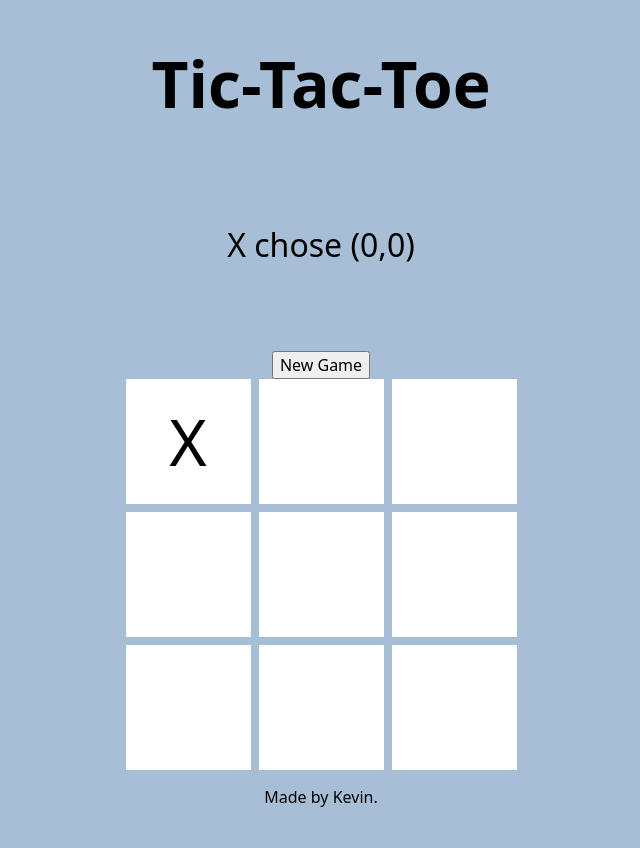
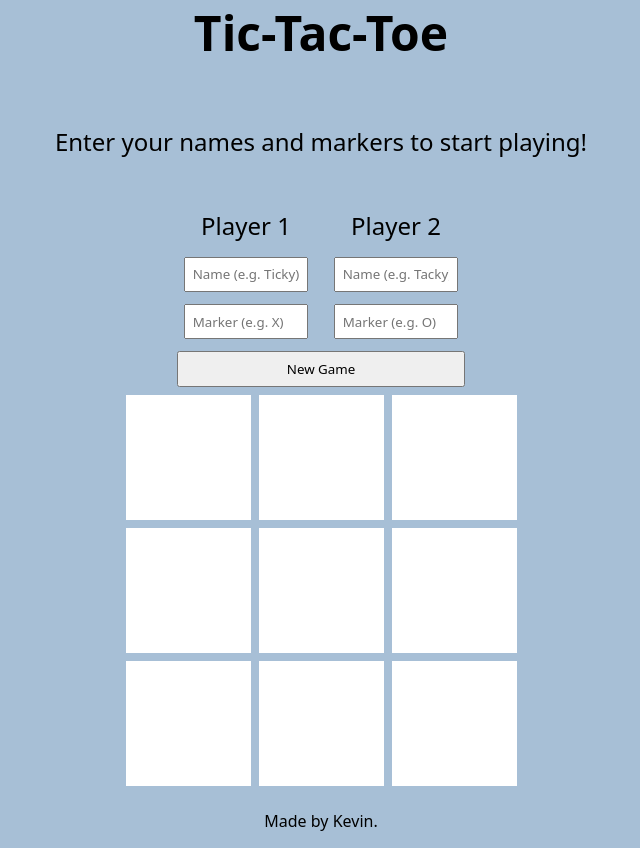
Before and after one commit to kevinwchen/odin-tic-tac-toe, a plain HTML site: page index.html in a window 1280 px wide. Both pictures are taken after a click on the element 507 px from the left and 441 px from the top of the page. Shown: the whole page, without its empty margins (319-959 px from the left). Before the commit the page ends 824 px from the top, so only its background shows below. Drawn offline with Linux system fonts and the light colour scheme.

Commit message:
Refactor for custom player names and markers

```diff
--- a/index.html
+++ b/index.html
@@ -11,11 +11,47 @@
     <body>
         <div class="header">Tic-Tac-Toe</div>
         <div class="info">
-            <div class="announce"></div>
+            <div class="announce">
+                Enter your names and markers to start playing!
+            </div>
             <div class="result"></div>
         </div>
-        <div class="buttons">
-            <button id="newGame-btn">New Game</button>
+        <div class="player-form-container">
+            <form class="player-form" action="submit">
+                <div>Player 1</div>
+                <div>Player 2</div>
+                <input
+                    type="text"
+                    name="player1-name"
+                    id="player1-name"
+                    placeholder="Name (e.g. Ticky)"
+                    required
+                />
+                <input
+                    type="text"
+                    name="player2-name"
+                    id="player2-name"
+                    placeholder="Name (e.g. Tacky)"
+                    required
+                />
+                <input
+                    type="text"
+                    name="player1-marker"
+                    id="player1-marker"
+                    placeholder="Marker (e.g. X)"
+                    required
+                    maxlength="1"
+                />
+                <input
+                    type="text"
+                    name="player2-marker"
+                    id="player2-marker"
+                    placeholder="Marker (e.g. O)"
+                    required
+                    maxlength="1"
+                />
+                <button id="newGame-btn">New Game</button>
+            </form>
         </div>
         <div class="board">
             <div class="tile" data-tile="00" data-row="0" data-col="0"></div>
--- a/script.js
+++ b/script.js
@@ -18,8 +18,8 @@ const gameBoard = (() => {
         }
     }
 
-    const update = (row, col, marker) => {
-        board[row][col] = marker
+    const update = (row, col, player) => {
+        board[row][col] = player.getMarker()
     }
 
     const reset = () => {
@@ -34,7 +34,8 @@ const gameBoard = (() => {
         return board[Number(row)][Number(col)]
     }
 
-    const checkWinner = (marker) => {
+    const checkWinner = (player) => {
+        let marker = player.getMarker()
         let gameWon = false
         for (let i = 0; i < 3; i++) {
             if (
@@ -83,32 +84,56 @@ const gameBoard = (() => {
 })()
 
 // Player factory function
-const Player = (marker) => {
+const Player = (playerName, playerMarker) => {
+    let name = playerName
+    let marker = playerMarker
+
+    const setName = (newName) => {
+        name = newName
+    }
+
+    const setMarker = (newMarker) => {
+        marker = newMarker
+    }
+    const getName = () => name
+    const getMarker = () => marker
+
     return {
-        marker,
+        setName,
+        setMarker,
+        getName,
+        getMarker,
     }
 }
 
 // Display module, controls the DOM
 const displayController = (() => {
+    const showForm = () => {
+        playerFormContainer.style.display("block")
+    }
+
+    const hideForm = () => {
+        playerFormContainer.style.display("none")
+    }
+
     const reset = () => {
         tiles.forEach((tile) => {
             tile.textContent = ""
         })
-        announce.textContent = "Let's play!"
+        announce.textContent = `Let's play! ${player1.getName()} moves first.`
         result.textContent = ""
     }
 
-    const update = (row, col, marker) => {
+    const update = (row, col, player) => {
         let tileToUpdate = document.querySelector(
             `[data-tile="${String(row) + String(col)}"]`
         )
-        tileToUpdate.textContent = marker
-        announce.textContent = `${marker} chose (${row},${col})`
+        tileToUpdate.textContent = player.getMarker()
+        announce.textContent = `${player.getName()} chose (${row},${col})`
     }
 
-    const winner = (marker) => {
-        result.textContent = `${marker} wins, congratulations!`
+    const winner = (name) => {
+        result.textContent = `${name} wins, congratulations!`
     }
 
     const tie = () => {
@@ -116,6 +141,8 @@ const displayController = (() => {
     }
 
     return {
+        showForm,
+        hideForm,
         reset,
         update,
         winner,
@@ -125,40 +152,37 @@ const displayController = (() => {
 
 // Game module, high level controller of game flow
 const game = (() => {
-    const marker1 = "X"
-    const marker2 = "O"
-
-    const player1 = Player(marker1)
-    const player2 = Player(marker2)
-
     let currentPlayer
 
     const newGame = () => {
         gameBoard.reset()
         displayController.reset()
-        currentPlayer = player1.marker
+        currentPlayer = player1
         console.log("Ready to play!")
     }
 
     const changePlayer = () => {
-        currentPlayer === player1.marker
-            ? (currentPlayer = player2.marker)
-            : (currentPlayer = player1.marker)
+        currentPlayer === player1
+            ? (currentPlayer = player2)
+            : (currentPlayer = player1)
     }
 
     const takeTurn = (row, col) => {
-        if (gameBoard.getTile(row, col) === "") {
+        if (currentPlayer === undefined) {
+            console.log("No players set up.")
+        } else if (gameBoard.getTile(row, col) === "") {
             gameBoard.update(row, col, currentPlayer)
             displayController.update(row, col, currentPlayer)
 
             if (gameBoard.checkWinner(currentPlayer)) {
-                displayController.winner(currentPlayer)
-                console.log(`${currentPlayer} wins, congratulations!`)
+                displayController.winner(currentPlayer.getName())
+                console.log(`${currentPlayer.getName()} wins, congratulations!`)
             } else if (gameBoard.checkTie()) {
                 displayController.tie()
                 console.log("No winner, tie game.")
             } else {
                 changePlayer()
+                console.log("here")
             }
         } else {
             console.log(
@@ -182,10 +206,28 @@ const game = (() => {
 const newGameBtn = document.querySelector("#newGame-btn")
 const announce = document.querySelector(".announce")
 const result = document.querySelector(".result")
+const playerFormContainer = document.querySelector(".player-form-container")
+const playerForm = document.querySelector(".player-form")
 const tiles = document.querySelectorAll(".tile")
 
-newGameBtn.addEventListener("click", () => {
-    game.newGame()
+const player1 = Player("Player 1", "X")
+const player2 = Player("Player 2", "O")
+
+newGameBtn.addEventListener("click", (event) => {
+    let name1 = document.getElementById("player1-name").value
+    let name2 = document.getElementById("player2-name").value
+    let marker1 = document.getElementById("player1-marker").value
+    let marker2 = document.getElementById("player2-marker").value
+    if (name1 !== "" && name2 !== "" && marker1 !== "" && marker2 !== "") {
+        console.log("New game starting...")
+        player1.setName(name1)
+        player2.setName(name2)
+        player1.setMarker(marker1)
+        player2.setMarker(marker2)
+        game.newGame()
+        playerForm.reset()
+    }
+    event.preventDefault()
 })
 
 tiles.forEach((tile) => {
@@ -196,4 +238,9 @@ tiles.forEach((tile) => {
     })
 })
 
-game.newGame()
+// Build the logic that checks for when the game is over! Should check for 3-in-a-row and a tie.
+// Clean up the interface to allow players to put in their names, include a button to start/restart the game and add a display element that congratulates the winning player!
+// Optional - If you’re feeling ambitious create an AI so that a player can play against the computer!
+// Start by just getting the computer to make a random legal move.
+// Once you’ve gotten that, work on making the computer smart. It is possible to create an unbeatable AI using the minimax algorithm (read about it here, some googling will help you out with this one)
+// If you get this running definitely come show it off in the chatroom. It’s quite an accomplishment!
--- a/style.css
+++ b/style.css
@@ -10,7 +10,7 @@
 
 body {
     display: grid;
-    grid-template-rows: auto 10em auto 1fr auto;
+    grid-template-rows: auto auto auto 1fr auto;
     justify-content: center;
     align-content: center;
     margin: 0;
@@ -25,18 +25,39 @@ body > * {
 }
 
 .header {
-    font-size: 4em;
+    font-size: 3em;
     padding: 1em 0;
     font-weight: bold;
 }
 
 .info {
-    font-size: 2em;
-    padding: 1em;
+    display: grid;
+    justify-items: center;
+    font-size: 1.5em;
+    padding: 0.5em 0;
+    height: 3em;
 }
 
-button {
-    font-size: 1em;
+.announce {
+}
+
+.player-form {
+    grid-template-columns: 1fr 1fr;
+    display: grid;
+    grid-auto-rows: 1fr;
+    gap: 0.5em;
+    font-size: 1.5em;
+    width: 12em;
+}
+
+input {
+    width: 8em;
+    padding: 0.5em;
+    justify-self: center;
+}
+
+#newGame-btn {
+    grid-column: 1 / 3;
 }
 
 .board {
@@ -45,6 +66,7 @@ button {
     grid-template-rows: repeat(3, 1fr);
     grid-template-columns: repeat(3, 1fr);
     gap: 0.5em;
+    padding: 0.5em;
 }
 
 .tile {
```
